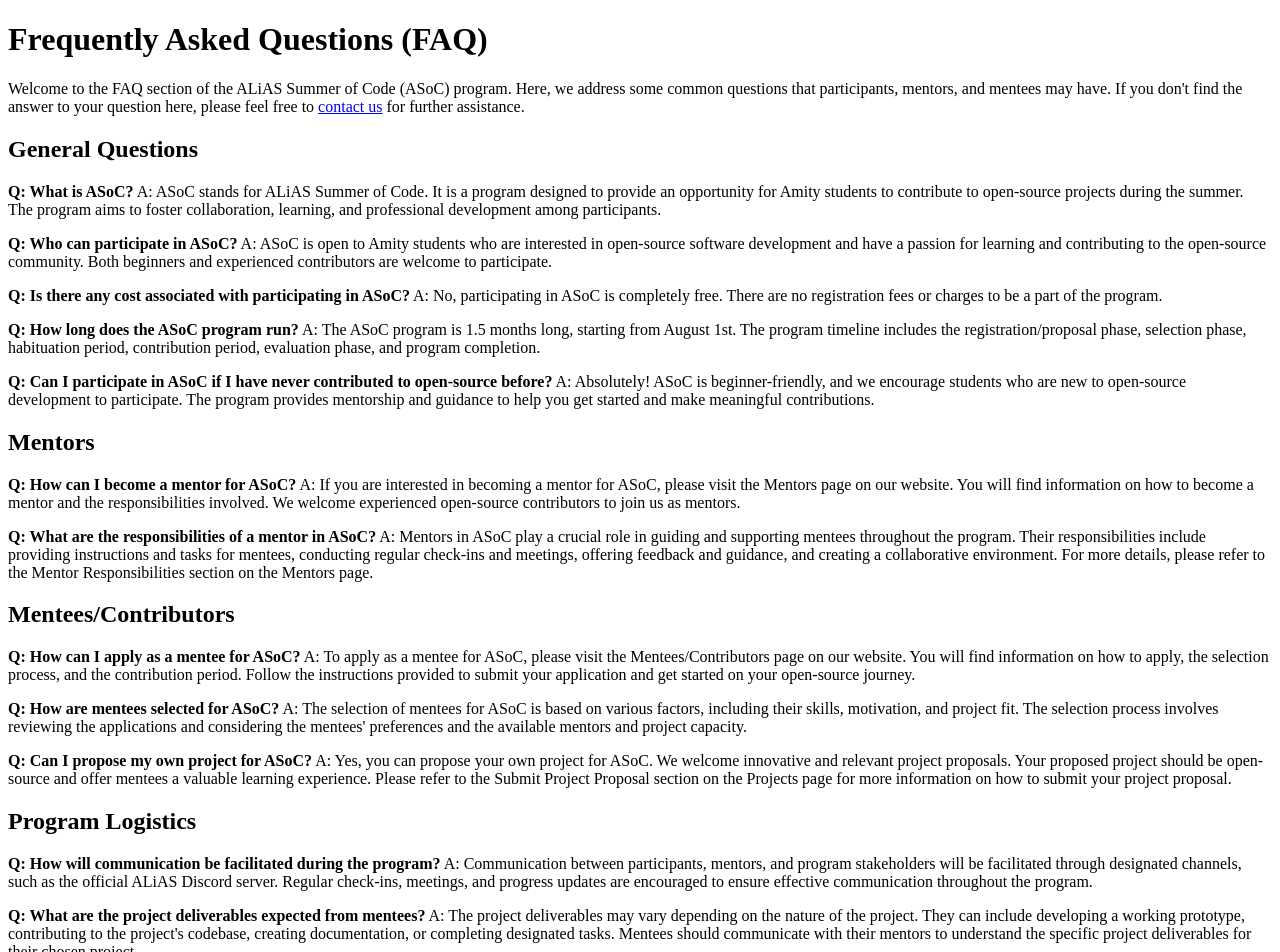
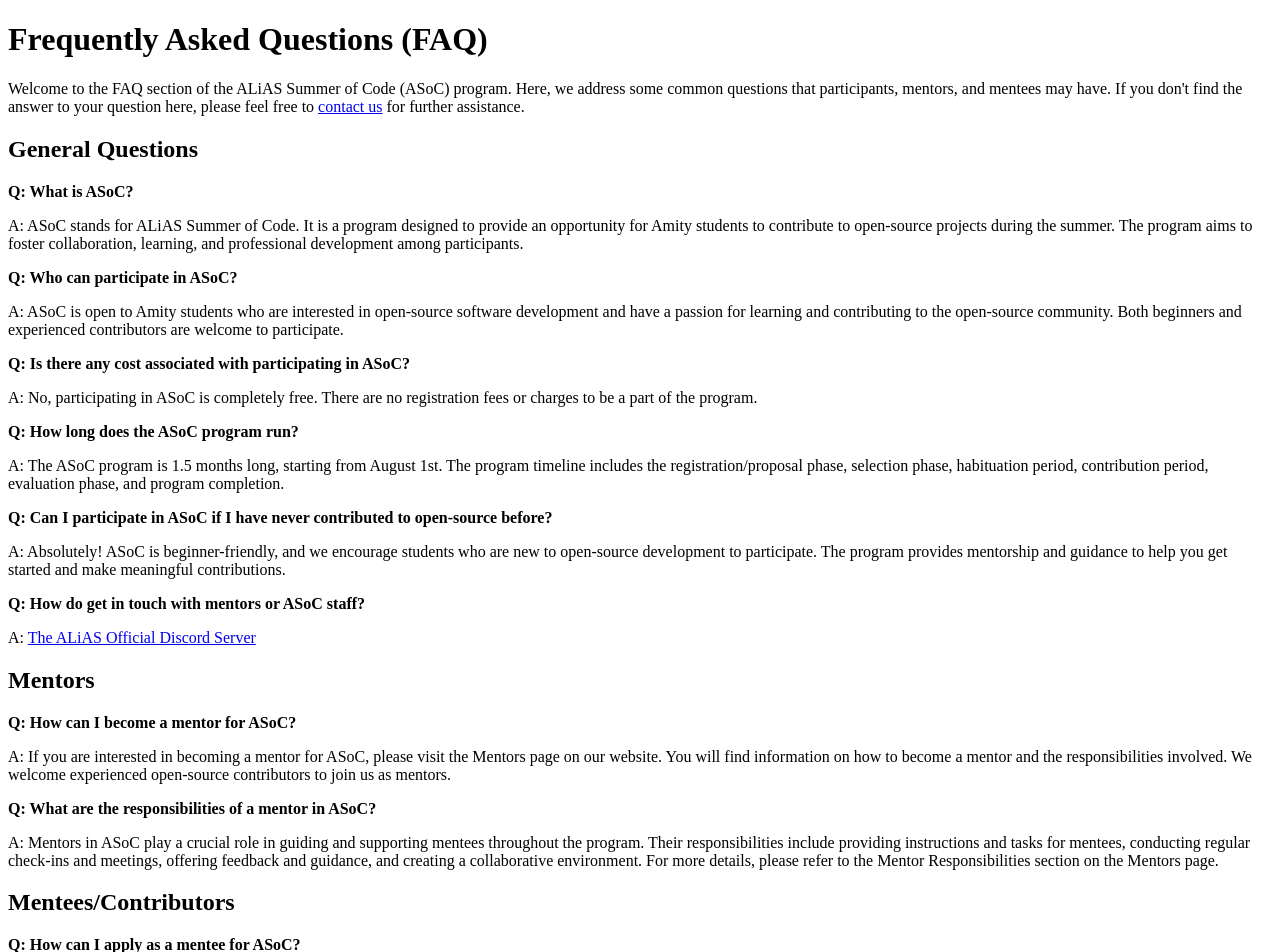
Before and after one commit to tusharsadhwani/asoc, a Next.js app: page /faq in a window 1280 px wide. Shown: the top 952 px of the page. Built offline with nearby package versions, Linux system fonts and the light colour scheme.

Commit message:
chore: Plug the discord channel more

```diff
--- a/pages/faq.mdx
+++ b/pages/faq.mdx
@@ -5,56 +5,76 @@
 ## General Questions
 
 **Q: What is ASoC?**
+
 A: ASoC stands for ALiAS Summer of Code. It is a program designed to provide an opportunity for Amity students to contribute to open-source projects during the summer. The program aims to foster collaboration, learning, and professional development among participants.
 
 **Q: Who can participate in ASoC?**
+
 A: ASoC is open to Amity students who are interested in open-source software development and have a passion for learning and contributing to the open-source community. Both beginners and experienced contributors are welcome to participate.
 
 **Q: Is there any cost associated with participating in ASoC?**
+
 A: No, participating in ASoC is completely free. There are no registration fees or charges to be a part of the program.
 
 **Q: How long does the ASoC program run?**
+
 A: The ASoC program is 1.5 months long, starting from August 1st. The program timeline includes the registration/proposal phase, selection phase, habituation period, contribution period, evaluation phase, and program completion.
 
 **Q: Can I participate in ASoC if I have never contributed to open-source before?**
+
 A: Absolutely! ASoC is beginner-friendly, and we encourage students who are new to open-source development to participate. The program provides mentorship and guidance to help you get started and make meaningful contributions.
+
+**Q: How do get in touch with mentors or ASoC staff?**
+
+A: [The ALiAS Official Discord Server](https://discord.gg/KEXGnysX)
+
 
 ## Mentors
 
 **Q: How can I become a mentor for ASoC?**
+
 A: If you are interested in becoming a mentor for ASoC, please visit the Mentors page on our website. You will find information on how to become a mentor and the responsibilities involved. We welcome experienced open-source contributors to join us as mentors.
 
 **Q: What are the responsibilities of a mentor in ASoC?**
+
 A: Mentors in ASoC play a crucial role in guiding and supporting mentees throughout the program. Their responsibilities include providing instructions and tasks for mentees, conducting regular check-ins and meetings, offering feedback and guidance, and creating a collaborative environment. For more details, please refer to the Mentor Responsibilities section on the Mentors page.
 
 ## Mentees/Contributors
 
 **Q: How can I apply as a mentee for ASoC?**
+
 A: To apply as a mentee for ASoC, please visit the Mentees/Contributors page on our website. You will find information on how to apply, the selection process, and the contribution period. Follow the instructions provided to submit your application and get started on your open-source journey.
 
 **Q: How are mentees selected for ASoC?**
+
 A: The selection of mentees for ASoC is based on various factors, including their skills, motivation, and project fit. The selection process involves reviewing the applications and considering the mentees' preferences and the available mentors and project capacity.
 
 **Q: Can I propose my own project for ASoC?**
+
 A: Yes, you can propose your own project for ASoC. We welcome innovative and relevant project proposals. Your proposed project should be open-source and offer mentees a valuable learning experience. Please refer to the Submit Project Proposal section on the Projects page for more information on how to submit your project proposal.
 
 ## Program Logistics
 
 **Q: How will communication be facilitated during the program?**
-A: Communication between participants, mentors, and program stakeholders will be facilitated through designated channels, such as the official ALiAS Discord server. Regular check-ins, meetings, and progress updates are encouraged to ensure effective communication throughout the program.
+
+A: Communication between participants, mentors, and program stakeholders will be facilitated through [the ALiAS Official Discord Server](https://discord.gg/KEXGnysX). Regular check-ins, meetings, and progress updates are encouraged to ensure effective communication throughout the program.
 
 **Q: What are the project deliverables expected from mentees?**
+
 A: The project deliverables may vary depending on the nature of the project. They can include developing a working prototype, contributing to the project's codebase, creating documentation, or completing designated tasks. Mentees should communicate with their mentors to understand the specific project deliverables for their chosen project.
 
 **Q: How will the projects be evaluated in ASoC?**
+
 A: The projects completed by mentees will be evaluated based on various criteria, such as the quality of code, project completion, documentation, and overall contribution. The evaluation process aims to recognize and appreciate mentees' efforts and accomplishments.
 
 ## Other Questions
 
 **Q: Are there any post-program engagement opportunities?**
+
 A: Yes, we encourage participants to continue contributing to open-source projects and exploring other opportunities beyond ASoC. Alumni of the program can act as mentors or ambassadors for future iterations of ASoC. They are also encouraged to share their learnings and experiences through blog posts or other forms of content creation to contribute back to the open-source community.
 
 **Q: Are certificates provided upon completion of the ASoC program?**
+
 A: Yes, participants who successfully complete the ASoC program will receive certificates of completion. The certificates recognize their dedication, achievements, and contributions to the open-source community.
 
 If you have any further questions or need additional information, please don't hesitate to [contact us](/contact-us). We are here to assist you throughout your ASoC journey.
--- a/pages/index.mdx
+++ b/pages/index.mdx
@@ -4,6 +4,10 @@
 
 Welcome to ASoC (ALiAS Summer of Code), an exciting open-source summer program organized by ALiAS (Amity Linux Assistance Sapience).
 Our program is all about providing Amity students with a fantastic opportunity to dive into the world of open-source projects, gain valuable experience, and sharpen their skills in open-source software development. We believe in the power of collaboration, learning, and fostering a strong community of open-source contributors.
+
+**Got Questions?** Check out our [FAQs](/asoc/faqs) page or join [the ALiAS Official Discord Server](https://discord.gg/KEXGnysX).
+
+**Can't wait?** Check out our [Projects page](/projects/browse-projects) to get a sneak peek at the exciting projects you can contribute to during ASoC.
 
 ## Overview
 
```
